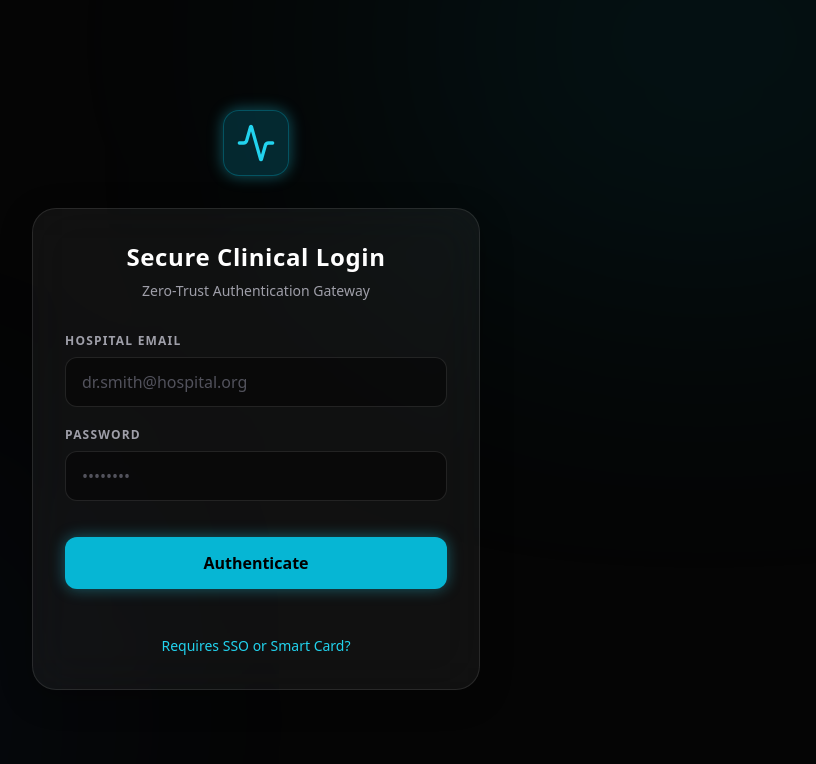
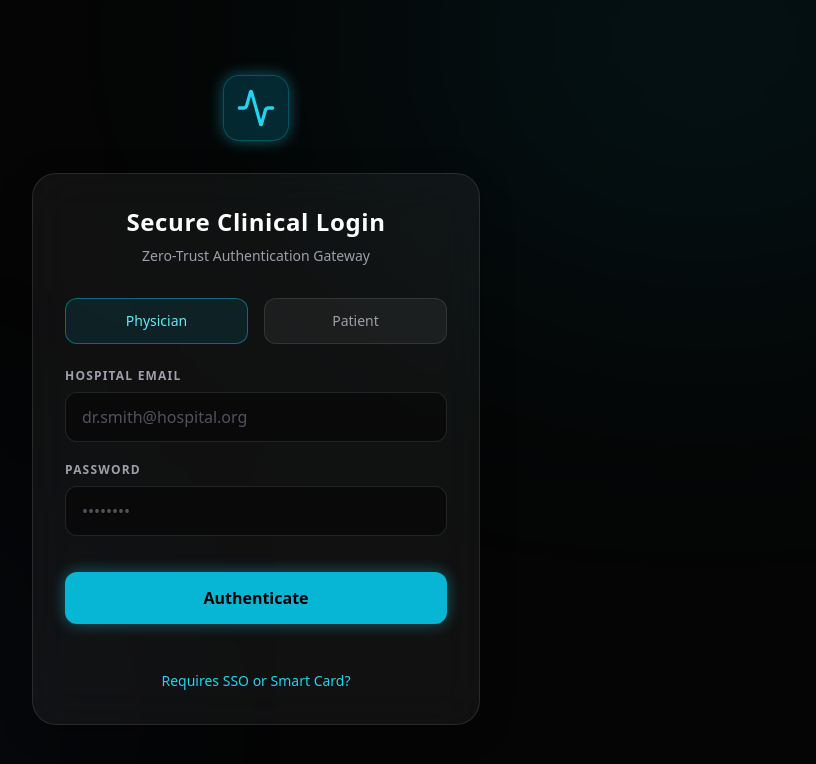
Before and after one commit to Aschio12/medi-assist-ai, a Next.js app in the folder apps/web/: page /auth/login in a window 1280 px wide. Shown: the top 764 px of the page, without its empty margins (384-1200 px from the left). Built offline with nearby package versions, Linux system fonts and the light colour scheme.

Commit message:
Phase 3 (16/20): Integrate Role Selector into Login Page

```diff
--- a/apps/web/src/app/auth/login/page.tsx
+++ b/apps/web/src/app/auth/login/page.tsx
@@ -1,4 +1,5 @@
 import { LoginForm } from '@/components/auth/LoginForm';
+import { RoleSelector } from '@/components/auth/RoleSelector';
 
 export default function LoginPage() {
   return (
@@ -7,6 +8,7 @@ export default function LoginPage() {
         <h1 className="text-2xl font-bold text-white tracking-wide">Secure Clinical Login</h1>
         <p className="text-zinc-400 text-sm mt-2">Zero-Trust Authentication Gateway</p>
       </div>
+      <RoleSelector />
       <LoginForm />
     </div>
   );
```
